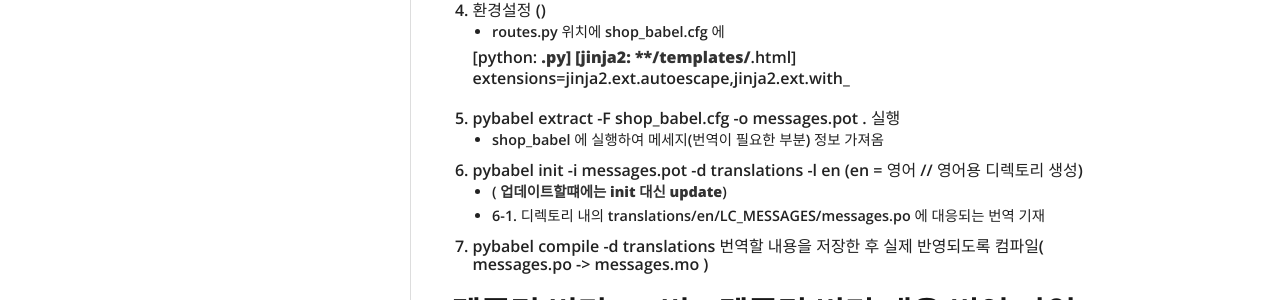
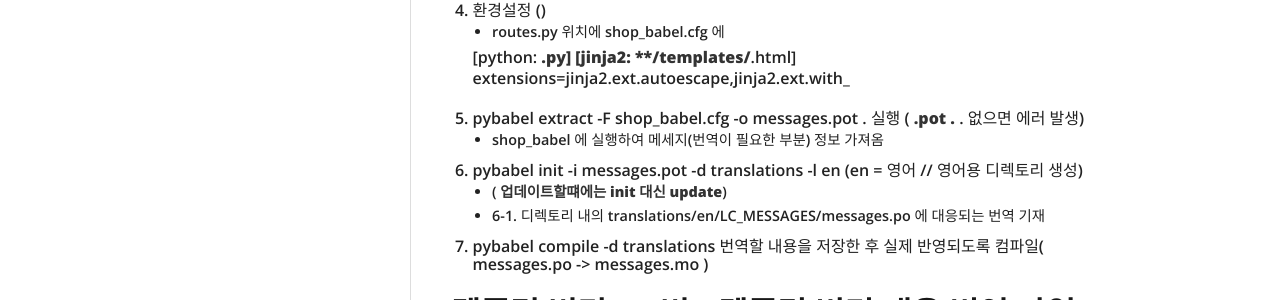
Before and after one commit to daehan0226/Study, a Jekyll site: the page built from _posts/2019-05-23-Babel(1).md, in a window 1280 px wide. Shown: the part 1046-1346 px from the top of the page. Built offline with Jekyll 4.4.1, drawn with Linux system fonts in a browser that asks for light colours.

Commit message:
Update 2019-05-23-Babel(1).md

```diff
--- a/_posts/2019-05-23-Babel(1).md
+++ b/_posts/2019-05-23-Babel(1).md
@@ -67,7 +67,7 @@ Babel(1)
     [jinja2: **/templates/**.html]
     extensions=jinja2.ext.autoescape,jinja2.ext.with_
 
- 5. pybabel extract -F shop_babel.cfg -o messages.pot . 실행
+ 5. pybabel extract -F shop_babel.cfg -o messages.pot . 실행   ( **.pot .** . 없으면 에러 발생)
  * shop_babel 에 실행하여 메세지(번역이 필요한 부분) 정보 가져옴
 
  6. pybabel init -i messages.pot -d translations -l en    (en = 영어 // 영어용 디렉토리 생성)
```
